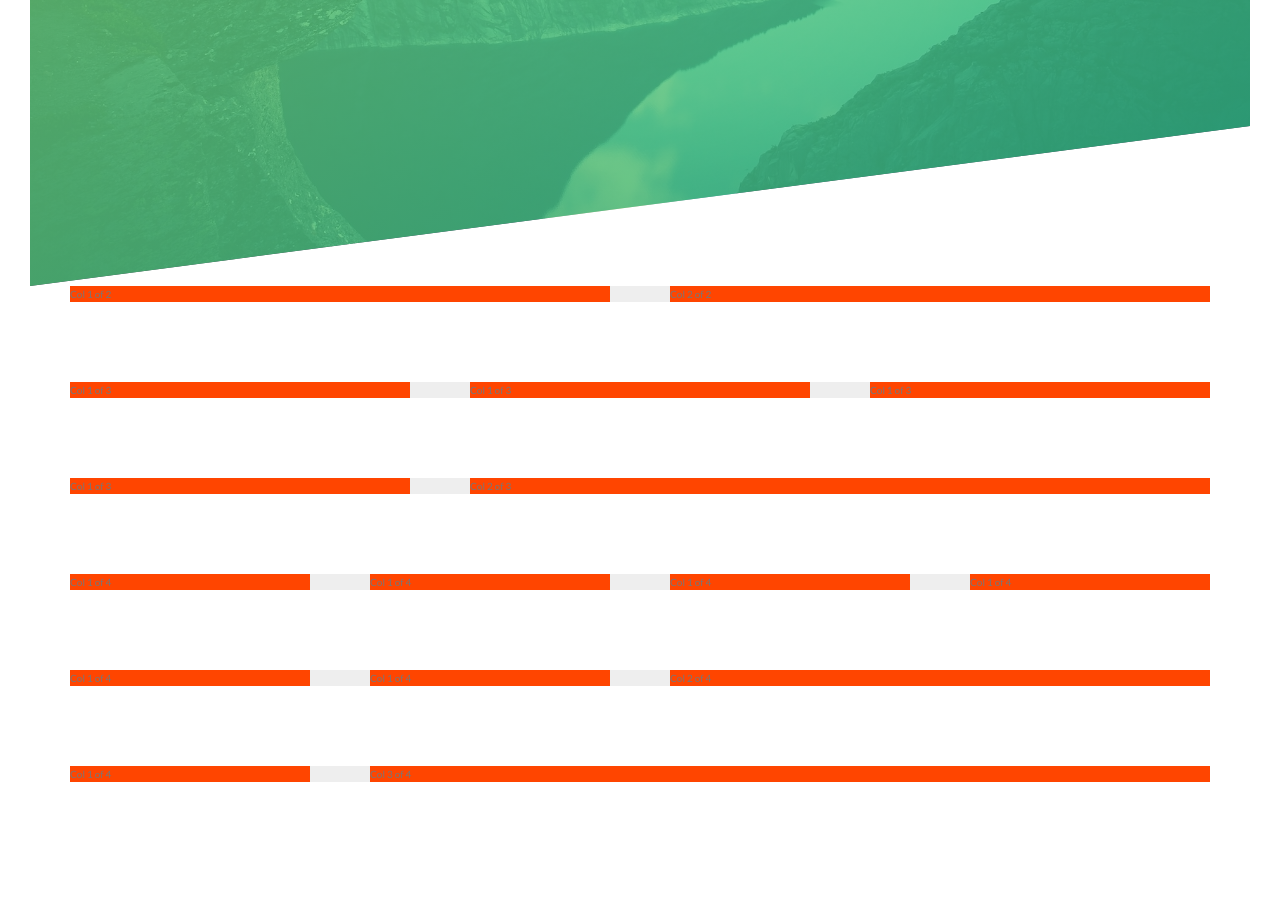
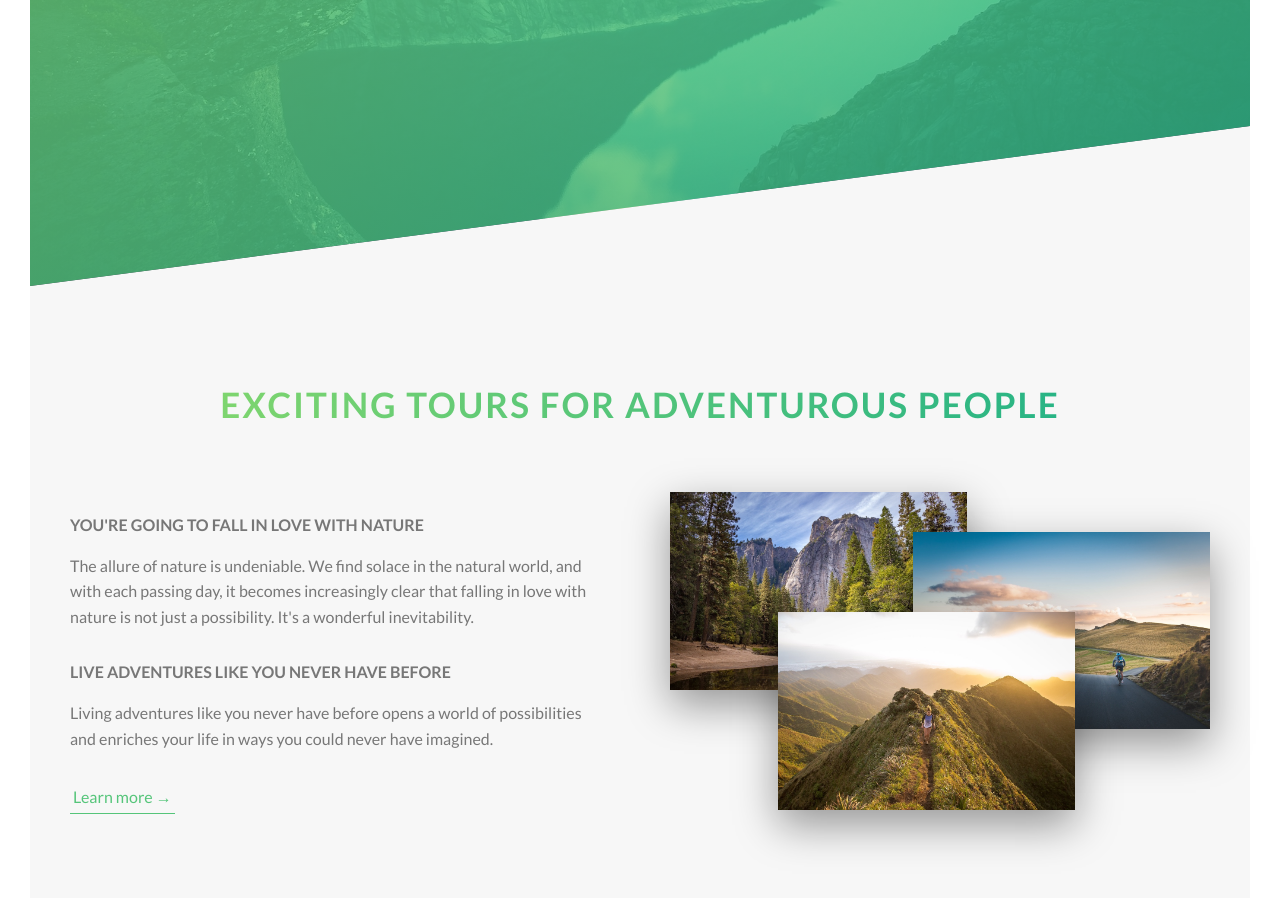
Before and after one commit to kastastin/advanced-css-jonas, a website: page Natours/index.html in a window 1280 px wide. Shown: the part 504-1402 px from the top of the page. Before the commit the page ends 1316 px from the top, so only its background shows below. Drawn offline with Linux system fonts and the light colour scheme.

Commit message:
About section

```diff
--- a/Natours/index.html
+++ b/Natours/index.html
@@ -23,40 +23,53 @@
       </div>
     </header>
 
-    <section class="grid-test">
+    <main>
+      <section class="section-about">
+        <div class="u-center-text u-mb-big">
+          <h2 class="heading-secondary">
+            Exciting tours for adventurous people
+          </h2>
+        </div>
         <div class="row">
-        <div class="col-1-of-2">Col 1 of 2</div>
-        <div class="col-1-of-2">Col 2 of 2</div>
+          <div class="col-1-of-2">
+            <h3 class="heading-tertiary u-mb-small">
+              You're going to fall in love with nature
+            </h3>
+            <p class="paragraph">
+              The allure of nature is undeniable. We find solace in the natural
+              world, and with each passing day, it becomes increasingly clear
+              that falling in love with nature is not just a possibility. It's a
+              wonderful inevitability.
+            </p>
+            <h3 class="heading-tertiary u-mb-small">
+              Live adventures like you never have before
+            </h3>
+            <p class="paragraph">
+              Living adventures like you never have before opens a world of
+              possibilities and enriches your life in ways you could never have
+              imagined.
+            </p>
+            <a href="#" class="btn-text">Learn more &rarr;</a>
           </div>
-
-      <div class="row">
-        <div class="col-1-of-3">Col 1 of 3</div>
-        <div class="col-1-of-3">Col 1 of 3</div>
-        <div class="col-1-of-3">Col 1 of 3</div>
+          <div class="col-1-of-2">
+            <div class="composition">
+              <img
+                src="img/nat-1-large.jpg"
+                class="composition__photo composition__photo--p1"
+                alt="Photo 1"
+              /><img
+                src="img/nat-2-large.jpg"
+                class="composition__photo composition__photo--p2"
+                alt="Photo 2"
+              /><img
+                src="img/nat-3-large.jpg"
+                class="composition__photo composition__photo--p3"
+                alt="Photo 3"
+              />
             </div>
-
-      <div class="row">
-        <div class="col-1-of-3">Col 1 of 3</div>
-        <div class="col-2-of-3">Col 2 of 3</div>
           </div>
-
-      <div class="row">
-        <div class="col-1-of-4">Col 1 of 4</div>
-        <div class="col-1-of-4">Col 1 of 4</div>
-        <div class="col-1-of-4">Col 1 of 4</div>
-        <div class="col-1-of-4">Col 1 of 4</div>
-      </div>
-
-      <div class="row">
-        <div class="col-1-of-4">Col 1 of 4</div>
-        <div class="col-1-of-4">Col 1 of 4</div>
-        <div class="col-2-of-4">Col 2 of 4</div>
-      </div>
-
-      <div class="row">
-        <div class="col-1-of-4">Col 1 of 4</div>
-        <div class="col-3-of-4">Col 3 of 4</div>
         </div>
       </section>
+    </main>
   </body>
 </html>
--- a/Natours/sass/abstracts/_variables.scss
+++ b/Natours/sass/abstracts/_variables.scss
@@ -2,9 +2,15 @@
 $color-primary: #55c57a;
 $color-primary-light: #7ed56f;
 $color-primary-dark: #28b485;
+
+$color-grey-light-1: #f7f7f7;
+
 $color-grey-dark: #777;
 $color-white: #fff;
 $color-black: #000;
+
+// FONT
+$default-fz: 1.6rem;
 
 // GRID
 $grid-width: 114rem;
--- a/Natours/sass/base/_typography.scss
+++ b/Natours/sass/base/_typography.scss
@@ -29,3 +29,39 @@ body {
     animation: moveInRight 1s ease-out;
   }
 }
+
+.heading-secondary {
+  display: inline-block;
+  background-image: linear-gradient(
+    to right,
+    $color-primary-light,
+    $color-primary-dark
+  );
+  -webkit-background-clip: text;
+  background-clip: text;
+  color: transparent;
+  font-size: 3.5rem;
+  font-weight: 700;
+  letter-spacing: 0.2rem;
+  text-transform: uppercase;
+  transition: all 0.2s;
+
+  &:hover {
+    transform: skewY(2deg) skewX(15deg) scale(1.1);
+    text-shadow: 0.5rem 1rem 2rem rgba($color-black, 0.2);
+  }
+}
+
+.heading-tertiary {
+  font-size: $default-fz;
+  font-weight: 700;
+  text-transform: uppercase;
+}
+
+.paragraph {
+  font-size: $default-fz;
+
+  &:not(:last-child) {
+    margin-bottom: 3rem;
+  }
+}
--- a/Natours/sass/base/_utilities.scss
+++ b/Natours/sass/base/_utilities.scss
@@ -0,0 +1,15 @@
+.u-center-text {
+  text-align: center;
+}
+
+.u-mb-small {
+  margin-bottom: 1.5rem;
+}
+
+.u-mb-medium {
+  margin-bottom: 4rem;
+}
+
+.u-mb-big {
+  margin-bottom: 8rem;
+}
--- a/Natours/sass/components/_button.scss
+++ b/Natours/sass/components/_button.scss
@@ -5,7 +5,7 @@
     display: inline-block;
     padding: 1.5rem 4rem;
     border-radius: 10rem;
-    font-size: 1.6rem;
+    font-size: $default-fz;
     text-transform: uppercase;
     text-decoration: none;
     transition: all 0.2s;
@@ -53,3 +53,28 @@
     animation-fill-mode: backwards;
   }
 }
+
+.btn-text {
+  &:link,
+  &:visited {
+    display: inline-block;
+    padding: 3px;
+    border-bottom: 1px solid $color-primary;
+    color: $color-primary;
+    font-size: $default-fz;
+    text-decoration: none;
+    transition: all 0.2s;
+  }
+
+  &:hover {
+    background-color: $color-primary;
+    box-shadow: 0 1rem 2rem rgba($color-black, 0.15);
+    color: $color-white;
+    transform: translateY(-2px);
+  }
+
+  &:active {
+    box-shadow: 0 0.5rem 1rem rgba($color-black, 0.15);
+    transform: translate(0);
+  }
+}
--- /dev/null
+++ b/Natours/sass/components/_composition.scss
@@ -0,0 +1,37 @@
+.composition {
+  position: relative;
+
+  &__photo {
+    width: 55%;
+    position: absolute;
+    box-shadow: 0 1.5rem 4rem rgba($color-black, 0.4);
+    outline-offset: 2rem;
+    transition: all 0.2s ease-out;
+
+    &--p1 {
+      left: 0;
+      top: -2rem;
+    }
+
+    &--p2 {
+      right: 0;
+      top: 2rem;
+    }
+
+    &--p3 {
+      left: 20%;
+      top: 10rem;
+    }
+
+    &:hover {
+      box-shadow: 0 2.5rem 4rem rgba($color-black, 0.5);
+      outline: 1.5rem solid $color-primary;
+      transform: translateY(-0.5rem) scale(1.05);
+      z-index: 20;
+    }
+  }
+
+  &:hover &__photo:not(:hover) {
+    transform: scale(0.95);
+  }
+}
--- a/Natours/sass/layout/_grid.scss
+++ b/Natours/sass/layout/_grid.scss
@@ -1,7 +1,6 @@
 .row {
   max-width: $grid-width;
   margin: 0 auto;
-  background-color: #eee;
 
   &:not(:last-child) {
     margin-bottom: $gutter-vertical;
@@ -11,7 +10,6 @@
 
   [class^="col-"] {
     float: left;
-    background-color: orangered;
 
     &:not(:last-child) {
       margin-right: $gutter-horizontal;
--- a/Natours/sass/main.scss
+++ b/Natours/sass/main.scss
@@ -8,6 +8,7 @@
 @import "base/utilities";
 
 @import "components/button";
+@import "components/composition";
 
 @import "layout/grid";
 @import "layout/header";
--- a/Natours/sass/pages/_home.scss
+++ b/Natours/sass/pages/_home.scss
@@ -0,0 +1,5 @@
+.section-about {
+  margin-top: -20vh;
+  padding: 25rem 0;
+  background-color: $color-grey-light-1;
+}
```
Also changed, not shown: Natours/css/style.css, 1 other file. Lines whose indentation alone changed are shown as unchanged.
